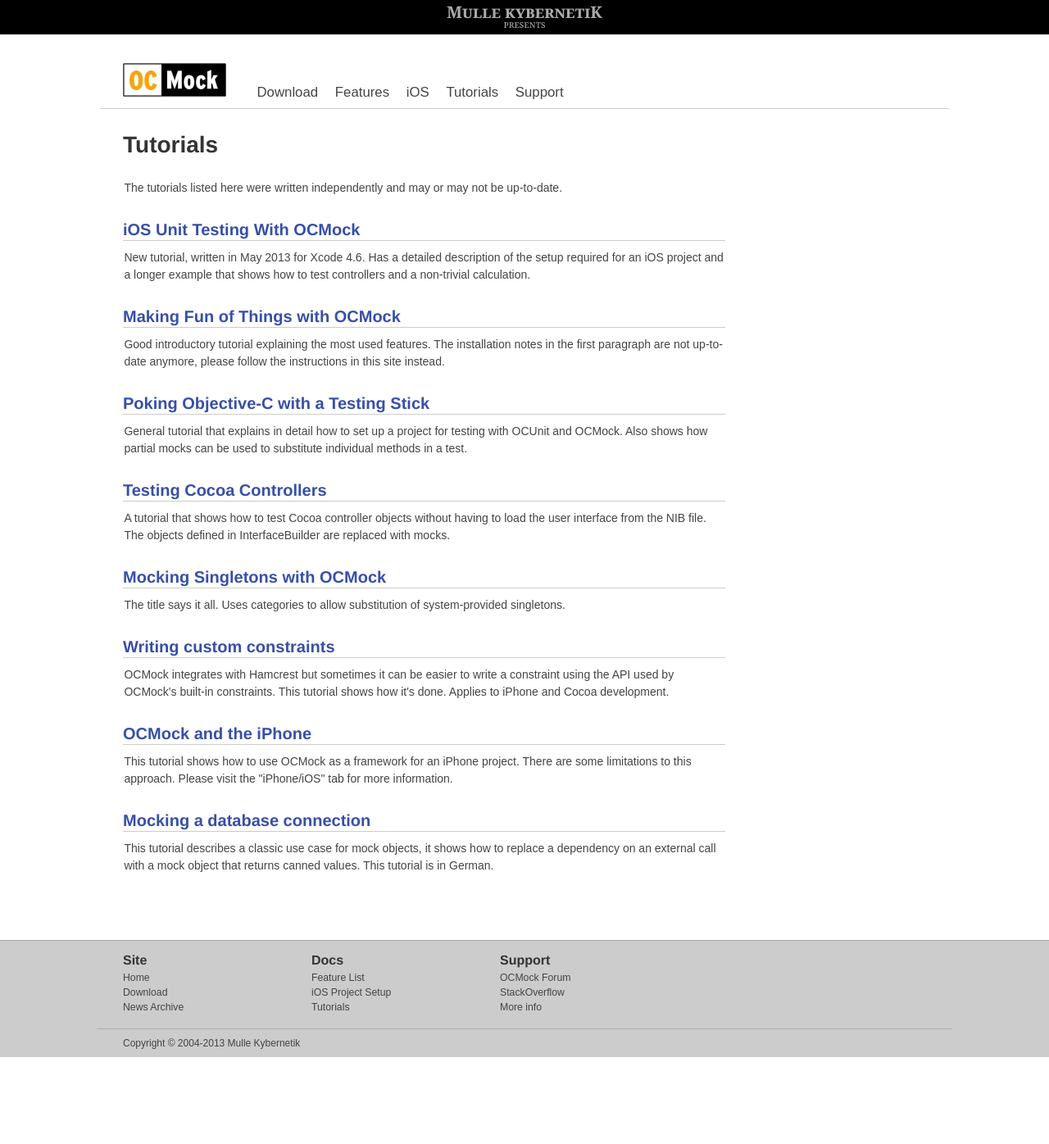
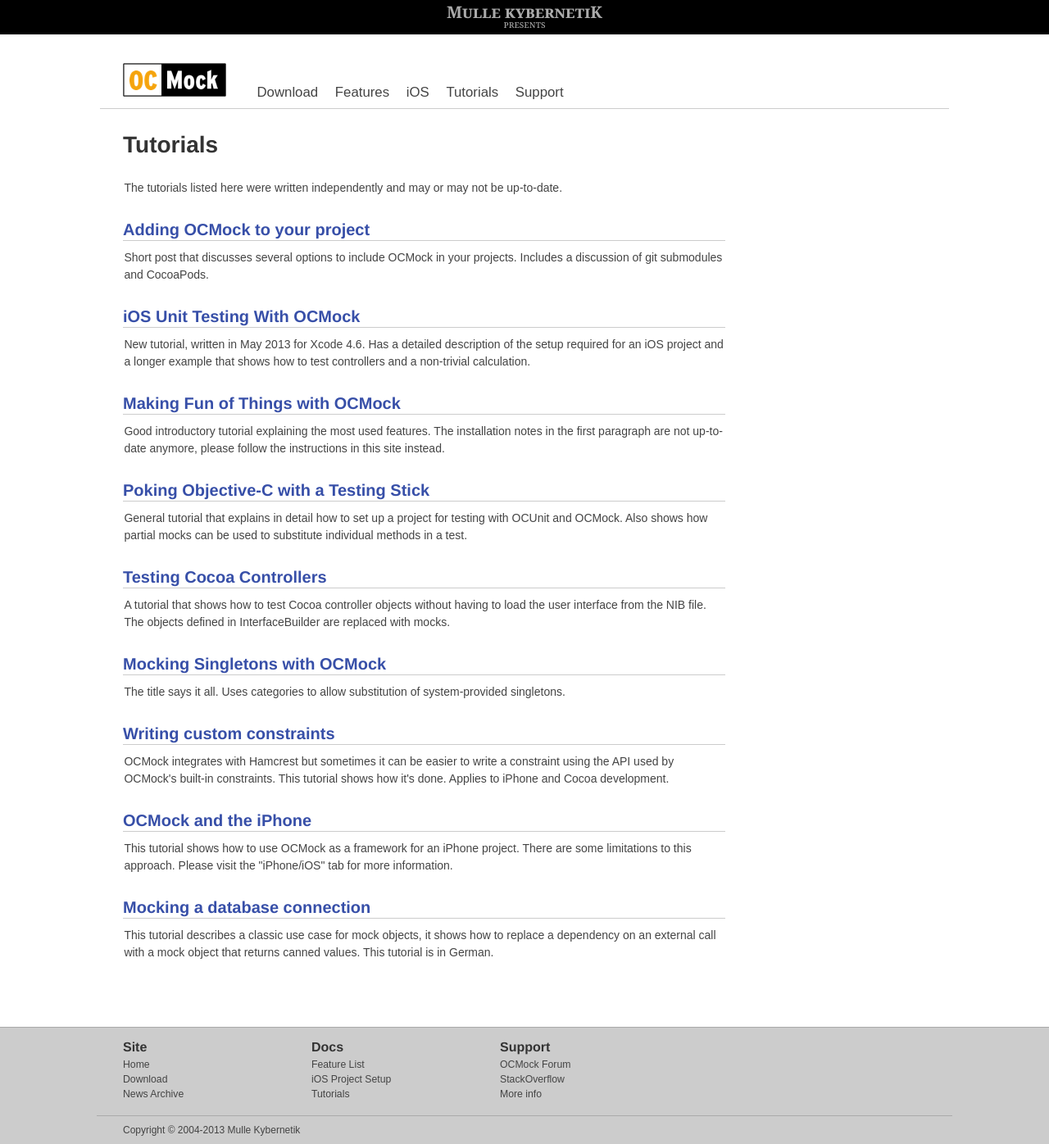
Before and after one commit to erikdoe/ocmock, a Jekyll site: the page built from tutorials.html, in a window 1280 px wide. Shown: the whole page at 82% size. Built offline with Jekyll 4.4.1, drawn with Linux system fonts in a browser that asks for light colours; comment, search, counter and statistics services are not loaded; before the commit the page ends 1290 px from its top, so only the background shows below that.

Commit message:
Added another tutorial/post.

```diff
--- a/tutorials.html
+++ b/tutorials.html
@@ -9,6 +9,9 @@ nosidebar: true
 ---
 <h1>{{ page.title }}</h1>
 <p>The tutorials listed here were written independently and may or may not be up-to-date.
+
+<h2><a href="http://nickhart.com/ocmock-update/">Adding OCMock to your project</a></h2>
+<p>Short post that discusses several options to include OCMock in your projects. Includes a discussion of git submodules and CocoaPods.
 
 <h2><a href="http://www.fairwaytech.com/2013/05/ios-unit-testing-with-ocmock/">iOS Unit Testing With OCMock</a></h2>
 <p>New tutorial, written in May 2013 for Xcode 4.6. Has a detailed description of the setup required for an iOS project and a longer example that shows how to test controllers and a non-trivial calculation.
```
